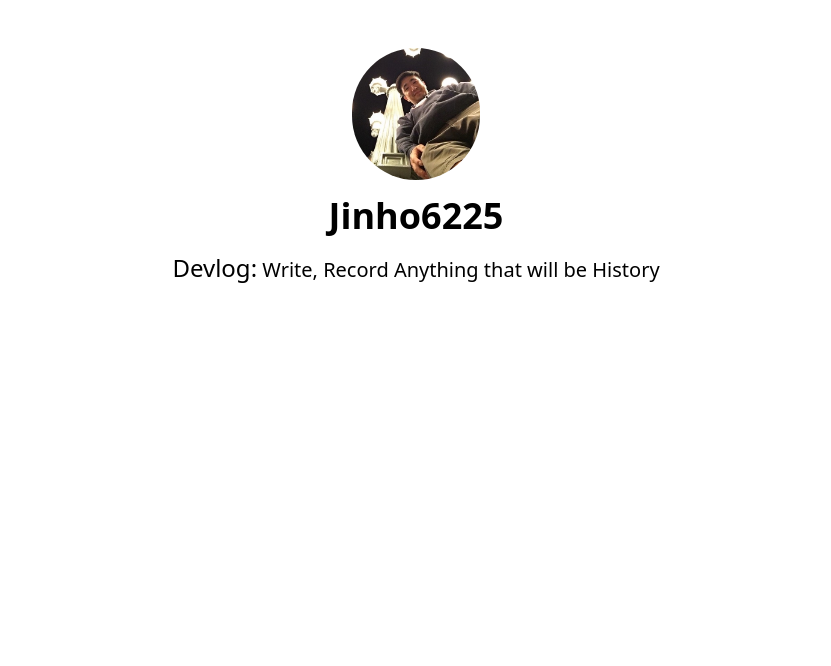
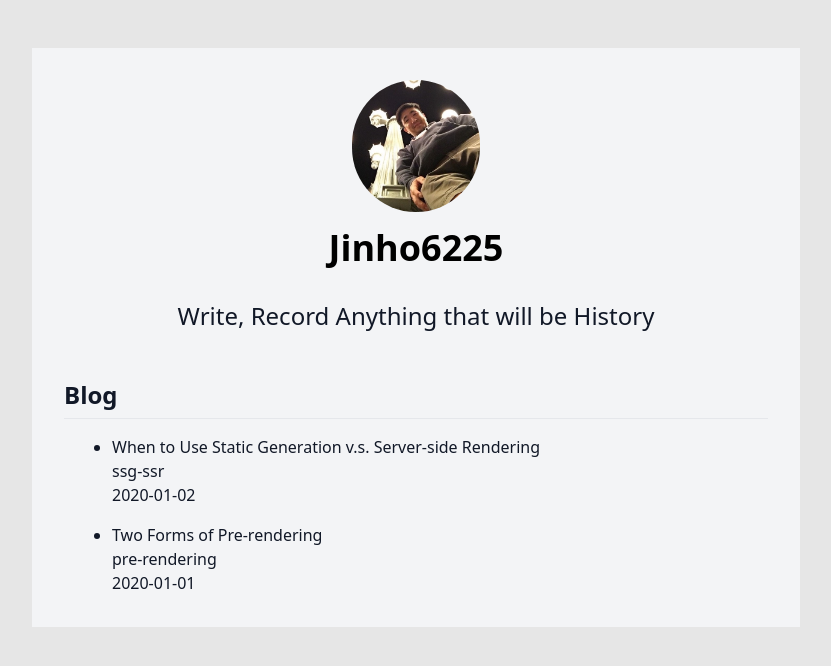
Before and after one commit to jinho6225/devlog, a Next.js app: page / in a window 1280 px wide. Shown: the top 666 px of the page, without its empty margins (224-1055 px from the left). Built offline with nearby package versions, Linux system fonts and the light colour scheme.

Commit message:
added css for markdown with tailwind getStaticProps, getStaticPaths

```diff
--- a/components/layout.js
+++ b/components/layout.js
@@ -6,7 +6,7 @@ export const siteTitle = 'Devlog'
 
 export default function Layout({ children, home }) {
     return (
-    <div className="max-w-xl py-0 px-4 mx-auto mt-12 mb-24">
+    <div className="max-w-3xl py-4 px-4 mx-auto mt-12 mb-24 bg-gray-100">
         <Head>
             <meta name="viewport" content="initial-scale=1.0, width=device-width" />
             <meta
@@ -15,7 +15,7 @@ export default function Layout({ children, home }) {
             />
             <meta name="og:title" content={siteTitle} />
         </Head>
-        <header className="flex flex-col items-center justify-center">
+        <header className="flex flex-col items-center justify-center py-4">
             {home ? (
             <>
                 <img
@@ -31,7 +31,7 @@ export default function Layout({ children, home }) {
                 <a>
                     <img
                     src="/images/profile.jpg"
-                    className="rounded-full w-32"
+                    className="rounded-full w-16"
                     alt={name}
                     />
                 </a>
@@ -39,7 +39,7 @@ export default function Layout({ children, home }) {
             </>
             )}
         </header>
-        <main>{children}</main>
+        <main className="markdown">{children}</main>
     </div>
     )
 }
--- /dev/null
+++ b/lib/posts.js
@@ -0,0 +1,64 @@
+import fs from 'fs'
+import path from 'path'
+import matter from 'gray-matter'
+import remark from 'remark'
+import html from 'remark-html'
+
+const postsDirectory = path.join(process.cwd(), 'posts')
+
+export function getAllPostIds() {
+    const fileNames = fs.readdirSync(postsDirectory)
+
+    return fileNames.map(fileName => {
+        return {
+            params: {
+                id: fileName.replace(/\.md$/, '')
+            }
+        }
+    })
+}
+
+export async function getPostData(id) {
+    const fullPath = path.join(postsDirectory, `${id}.md`)
+    const fileContents = fs.readFileSync(fullPath, 'utf8')
+
+    // Use gray-matter to parse the post metadata section
+    const matterResult = matter(fileContents)
+
+    // Use remark to convert markdown into HTML string
+    const processedContent = await remark()
+        .use(html)
+        .process(matterResult.content)
+    const contentHtml = processedContent.toString()
+
+    // Combine the data with the id and contentHtml
+    return {
+        id,
+        contentHtml,
+        ...matterResult.data
+    }
+}
+
+export function getSortedPostsData() {
+    const fileNames = fs.readdirSync(postsDirectory)
+    const allPostsData = fileNames.map(fileName => {
+        const id = fileName.split('.md')[0]
+
+        const fullPath = path.join(postsDirectory, fileName)
+        const fileContents = fs.readFileSync(fullPath, 'utf8')
+        const matterResult = matter(fileContents)
+
+        return {
+            id,
+            ...matterResult.data
+        }
+    })
+
+    return allPostsData.sort((a, b) => {
+        if (a.date < b.date) {
+        return 1
+        } else {
+        return -1
+        }
+    })
+}
--- a/package.json
+++ b/package.json
@@ -7,9 +7,12 @@
     "start": "next start"
   },
   "dependencies": {
+    "gray-matter": "^4.0.2",
     "next": "latest",
     "react": "^16.13.1",
-    "react-dom": "^16.13.1"
+    "react-dom": "^16.13.1",
+    "remark": "^13.0.0",
+    "remark-html": "^13.0.1"
   },
   "devDependencies": {
     "autoprefixer": "10.0.2",
--- a/pages/index.js
+++ b/pages/index.js
@@ -1,19 +1,39 @@
 import Head from 'next/head'
 import Layout, { siteTitle } from '../components/layout'
+import { getSortedPostsData } from '../lib/posts'
 
-export default function IndexPage() {
+export default function IndexPage({ allPostsData }) {
   return (
     <Layout home>
       <Head>
         <title>{ siteTitle }</title>
       </Head>
       <section className="flex justify-center">
-        <p className="text-2xl font-medium mt-4">Devlog:
-          <span className="text-xl mt-1">
-            {'  '}Write, Record Anything that will be History
-          </span>
-        </p>
+        <p className="text-2xl font-medium mt-4">Write, Record Anything that will be History</p>
+      </section>
+      <section className="mt-12">
+        <h2 className="text-xl font-medium m-4">Blog</h2>
+        <ul className="m-4">
+          {allPostsData.map(({ id, date, title }) => (
+            <li className="m-4" key={id}>
+              {title}
+              <br />
+              {id}
+              <br />
+              {date}
+            </li>
+          ))}
+        </ul>
       </section>
     </Layout>
   )
 }
+
+export async function getStaticProps() {
+  const allPostsData = getSortedPostsData()
+  return {
+    props: {
+      allPostsData
+    }
+  }
+}
--- /dev/null
+++ b/pages/posts/[id].js
@@ -0,0 +1,33 @@
+import Layout from "../../components/layout";
+import { getAllPostIds, getPostData } from "../../lib/posts";
+
+export default function Post({ postData }) {
+    return (
+      <Layout >
+        {postData.title}
+        <br />
+        {postData.id}
+        <br />
+        {postData.date}
+        <br />
+        <div className="my-4" dangerouslySetInnerHTML={{ __html: postData.contentHtml }} />
+      </Layout>
+    )
+  }
+
+export async function getStaticPaths() {
+    const paths = getAllPostIds()
+    return {
+        paths,
+        fallback: false
+    }
+}
+
+export async function getStaticProps({ params }) {
+    const postData = await getPostData(params.id)
+    return {
+        props: {
+            postData
+        }
+    }
+}
--- a/pages/posts/first-page.js
+++ /dev/null
@@ -1,13 +0,0 @@
-import Head from 'next/head'
-import Layout from '../../components/layout'
-
-export default function FirstPost() {
-    return (
-        <Layout>
-            <Head>
-                <title>My first page</title>
-            </Head>
-            <h1>First Post</h1>
-        </Layout>
-    )
-}
--- /dev/null
+++ b/posts/pre-rendering.md
@@ -0,0 +1,11 @@
+---
+title: 'Two Forms of Pre-rendering'
+date: '2020-01-01'
+---
+
+Next.js has two forms of pre-rendering: **Static Generation** and **Server-side Rendering**. The difference is in **when** it generates the HTML for a page.
+
+- **Static Generation** is the pre-rendering method that generates the HTML at **build time**. The pre-rendered HTML is then _reused_ on each request.
+- **Server-side Rendering** is the pre-rendering method that generates the HTML on **each request**.
+
+Importantly, Next.js lets you **choose** which pre-rendering form to use for each page. You can create a "hybrid" Next.js app by using Static Generation for most pages and using Server-side Rendering for others.
--- /dev/null
+++ b/posts/ssg-ssr.md
@@ -0,0 +1,19 @@
+---
+title: 'When to Use Static Generation v.s. Server-side Rendering'
+date: '2020-01-02'
+---
+
+We recommend using **Static Generation** (with and without data) whenever possible because your page can be built once and served by CDN, which makes it much faster than having a server render the page on every request.
+
+You can use Static Generation for many types of pages, including:
+
+> Marketing pages
+- Blog posts
+- E-commerce product listings
+- Help and documentation
+
+You should ask yourself: "Can I pre-render this page **ahead** of a user's request?" If the answer is yes, then you should choose Static Generation.
+
+On the other hand, Static Generation is **not** a good idea if you cannot pre-render a page ahead of a user's request. Maybe your page shows frequently updated data, and the page content changes on every request.
+
+In that case, you can use **Server-Side Rendering**. It will be slower, but the pre-rendered page will always be up-to-date. Or you can skip pre-rendering and use client-side JavaScript to populate data.
--- a/styles/index.css
+++ b/styles/index.css
@@ -1,6 +1,10 @@
 @tailwind base;
 @tailwind components;
 @tailwind utilities;
+
+html {
+  background-color: rgb(230, 230, 230);
+}
 
 a {
   color: #0070f3;
@@ -15,3 +19,102 @@ img {
   max-width: 100%;
   display: block;
 }
+
+/* Additional vertical padding used by kbd tag. */
+.py-05 {
+  padding-top: 0.125rem;
+  padding-bottom: 0.125rem;
+}
+
+.markdown {
+  @apply text-gray-900 leading-normal break-words;
+}
+
+.markdown li + li {
+  @apply mt-1;
+}
+
+.markdown li > p + p {
+  @apply mt-6;
+}
+
+.markdown strong {
+  @apply font-semibold;
+}
+
+.markdown a {
+  @apply text-blue-600 font-semibold;
+}
+
+.markdown strong a {
+  @apply font-bold;
+}
+
+.markdown h1 {
+  @apply leading-tight border-b text-4xl font-semibold mb-4 mt-6 pb-2;
+}
+
+.markdown h2 {
+  @apply leading-tight border-b text-2xl font-semibold mb-4 mt-6 pb-2;
+}
+
+.markdown h3 {
+  @apply leading-snug text-lg font-semibold mb-4 mt-6;
+}
+
+.markdown h4 {
+  @apply leading-none text-base font-semibold mb-4 mt-6;
+}
+
+.markdown h5 {
+  @apply leading-tight text-sm font-semibold mb-4 mt-6;
+}
+
+.markdown h6 {
+  @apply leading-tight text-sm font-semibold text-gray-600 mb-4 mt-6;
+}
+
+.markdown blockquote {
+  @apply text-base border-l-4 border-gray-300 pl-4 pr-4 text-gray-600;
+}
+
+.markdown code {
+  @apply font-mono text-sm inline bg-gray-200 rounded px-1 py-05;
+}
+
+.markdown pre {
+  @apply bg-gray-100 rounded p-4;
+}
+
+.markdown pre code {
+  @apply block bg-transparent p-0 overflow-visible rounded-none;
+}
+
+.markdown ul {
+  @apply text-base pl-8 list-disc;
+}
+
+.markdown ol {
+  @apply text-base pl-8 list-decimal;
+}
+
+.markdown kbd {
+  @apply text-xs inline-block rounded border px-1 py-05 align-middle font-normal font-mono shadow;
+}
+
+.markdown table {
+  @apply text-base border-gray-600;
+}
+
+.markdown th {
+  @apply border py-1 px-3;
+}
+
+.markdown td {
+  @apply border py-1 px-3;
+}
+
+/* Override pygments style background color. */
+.markdown .highlight pre {
+  @apply bg-gray-100 !important;
+}
```
Also changed, not shown: 1 other file (tests, documents, lock files or other folders).
